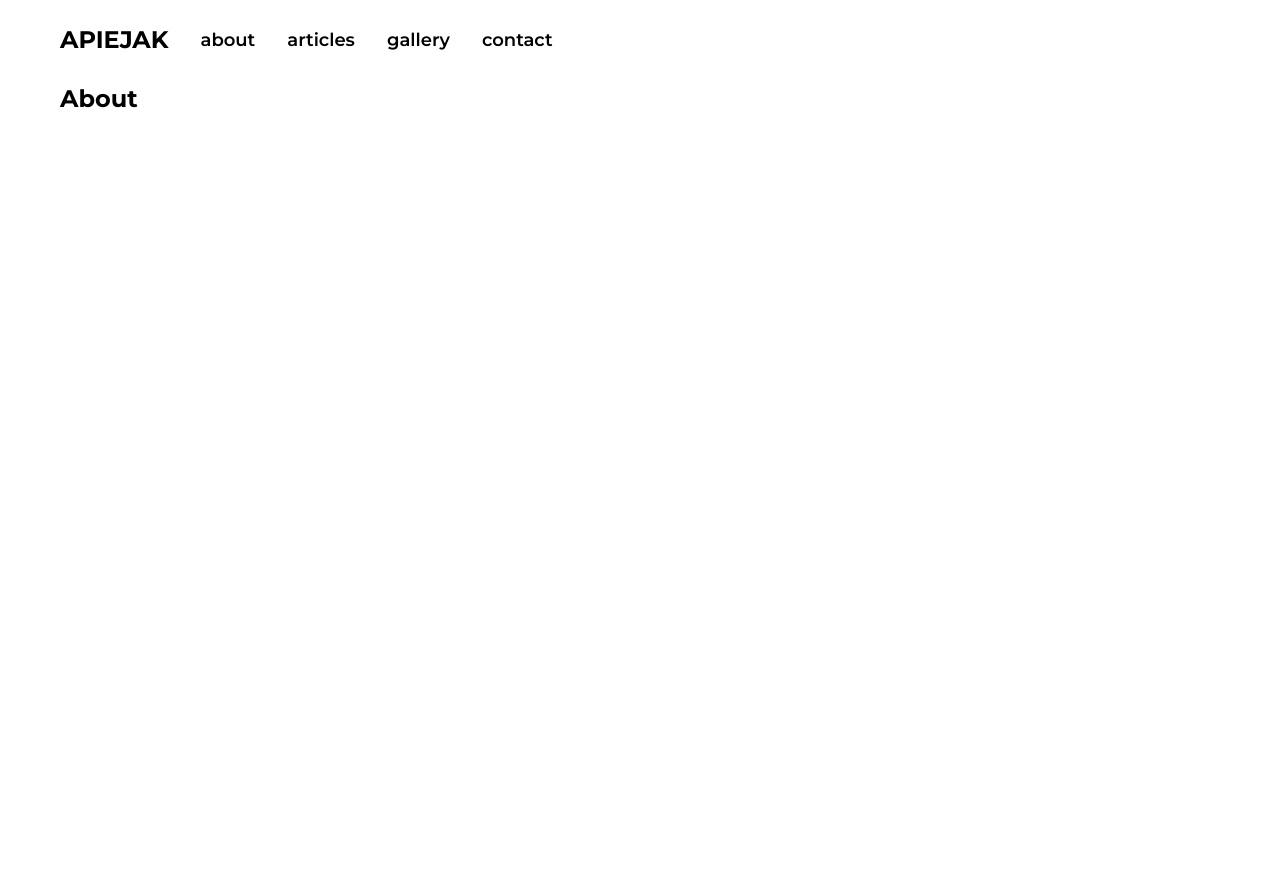
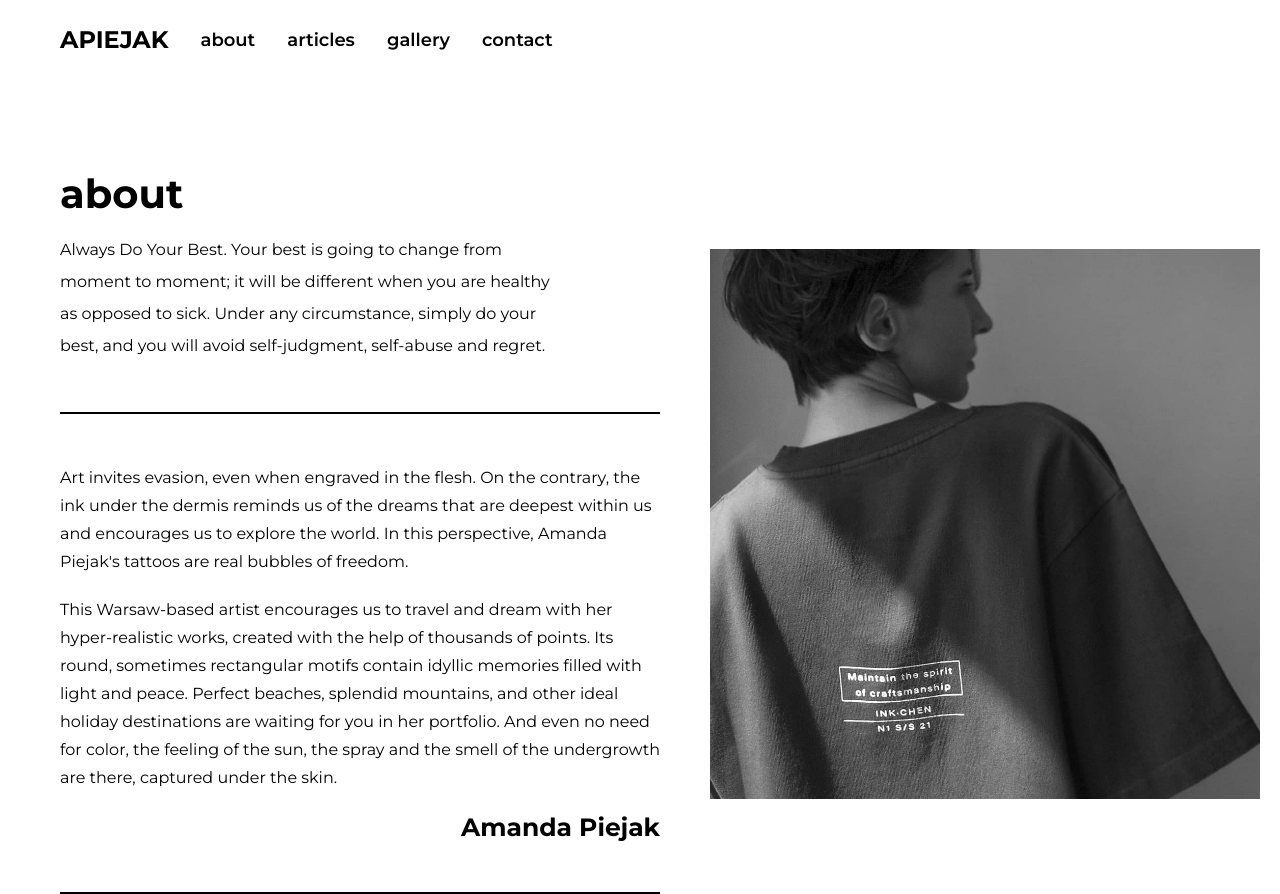
Before and after one commit to baumanmilosz/tattoo-portfolio, a Gatsby site: page /about in a window 1280 px wide. Before the commit the page ends 800 px from the top, so only its background shows below. Built offline with nearby package versions, Linux system fonts and the light colour scheme; Gatsby itself is replaced by a stand-in of ours.

Commit message:
Refactored AboutPage

```diff
--- a/src/assets/styles/globalStyles.js
+++ b/src/assets/styles/globalStyles.js
@@ -13,9 +13,9 @@ html {
 }
 
 body {
+font-family: 'Montserrat', sans-serif;
   min-height: 100vh;
   padding: 25px 60px 0;
-  font-family: 'Montserrat';
 }
 
 ul {
--- a/src/components/Navigation/Navigation.js
+++ b/src/components/Navigation/Navigation.js
@@ -6,7 +6,9 @@ import { RouterPaths } from "../../constans/RouterPaths"
 const NavigationWrapper = styled.div`
   display: flex;
   align-items: center;
+  margin-bottom: 100px;
   z-index: 300;
+
     a {
     text-decoration: none;
     color: inherit;
--- a/src/components/PageDescriptionBox/PageDescriptionBox.js
+++ b/src/components/PageDescriptionBox/PageDescriptionBox.js
@@ -2,14 +2,20 @@ import React from "react"
 import styled from 'styled-components'
 
 const Wrapper = styled.div`
+  max-width: 500px;
   margin: 30px 0;
+  line-height: 2;
+
+`
+const StyledTitle = styled.h2`
+  font-size: 40px;
 
 `
 
 const PageDescriptionBox = ({title, description}) => {
   return (
     <Wrapper>
-      <h2>{title}</h2>
+      <StyledTitle>{title}</StyledTitle>
       <p>{description}</p>
     </Wrapper>
   )
--- /dev/null
+++ b/src/constans/PageDescriptionBoxContent.js
@@ -0,0 +1,7 @@
+export const PageDescriptionBoxContent = {
+  ABOUT_PAGE: {
+    title: 'about',
+    description:
+      'Always Do Your Best. Your best is going to change from moment to moment; it will be different when you are healthy as opposed to sick. Under any circumstance, simply do your best, and you will avoid self-judgment, self-abuse and regret.',
+  },
+};
--- a/src/layouts/index.js
+++ b/src/layouts/index.js
@@ -6,7 +6,9 @@ import styled from 'styled-components'
 const Index = ({ children }) => {
 
   const Wrapper = styled.div`
+    position: relative;
     width: 1200px;
+    min-height: 100vh;
     margin: 0 auto;
 `
   return (
--- a/src/pages/about.js
+++ b/src/pages/about.js
@@ -1,10 +1,103 @@
-import React from "react"
-import PageDescriptionBox from "../components/PageDescriptionBox/PageDescriptionBox"
+import React from 'react';
+import styled from 'styled-components';
+import { PageDescriptionBoxContent } from '../constans/PageDescriptionBoxContent';
+import PageDescriptionBox from '../components/PageDescriptionBox/PageDescriptionBox';
+import { graphql } from 'gatsby';
+import Image from 'gatsby-image';
 
-const AboutPage = () => (
-  <>
-   <PageDescriptionBox title="About"/>
-  </>
-)
+const PageWrapper = styled.div`
+  position: relative;
+`;
+const InfoWrapper = styled.div`
+  width: 50%;
+`;
 
-export default AboutPage
+const BioWrapper = styled.div`
+  margin-top: 50px;
+  padding: 50px 0;
+  border-bottom: 2px solid #000;
+  border-top: 2px solid #000;
+`;
+
+const StyledParagraph = styled.p`
+  margin-bottom: 20px;
+  line-height: 1.75;
+`;
+
+const StyledAuthor = styled.p`
+  text-align: right;
+  font-size: 25px;
+  font-weight: 700;
+`;
+const PageHeroImage = styled(Image)`
+  position: absolute !important;
+  top: 50%;
+  right: 0;
+  transform: translateY(-50%);
+`;
+
+const {
+  title,
+  description,
+} = PageDescriptionBoxContent.ABOUT_PAGE;
+
+const AboutPage = ({ data }) => {
+  console.log(PageDescriptionBoxContent);
+  return (
+    <PageWrapper>
+      <InfoWrapper>
+        <PageDescriptionBox
+          title={title}
+          description={description}
+        />
+        <BioWrapper>
+          <StyledParagraph>
+            Art invites evasion, even when
+            engraved in the flesh. On the
+            contrary, the ink under the dermis
+            reminds us of the dreams that are
+            deepest within us and encourages us to
+            explore the world. In this
+            perspective, Amanda Piejak's tattoos
+            are real bubbles of freedom.
+          </StyledParagraph>
+          <StyledParagraph>
+            This Warsaw-based artist encourages us
+            to travel and dream with her
+            hyper-realistic works, created with
+            the help of thousands of points. Its
+            round, sometimes rectangular motifs
+            contain idyllic memories filled with
+            light and peace. Perfect beaches,
+            splendid mountains, and other ideal
+            holiday destinations are waiting for
+            you in her portfolio. And even no need
+            for color, the feeling of the sun, the
+            spray and the smell of the undergrowth
+            are there, captured under the skin.
+          </StyledParagraph>
+          <StyledAuthor>
+            Amanda Piejak
+          </StyledAuthor>
+        </BioWrapper>
+      </InfoWrapper>
+      <PageHeroImage
+        fixed={data.file.childImageSharp.fixed}
+      />
+    </PageWrapper>
+  );
+};
+
+export const query = graphql`
+  {
+    file(name: { eq: "about_hero" }) {
+      childImageSharp {
+        fixed(width: 550, quality: 100) {
+          ...GatsbyImageSharpFixed_tracedSVG
+        }
+      }
+    }
+  }
+`;
+
+export default AboutPage;
```
Also changed, not shown: src/pages/index.js (+6 -3 lines), src/assets/images/about_hero.jpg (added), 1 other file.
